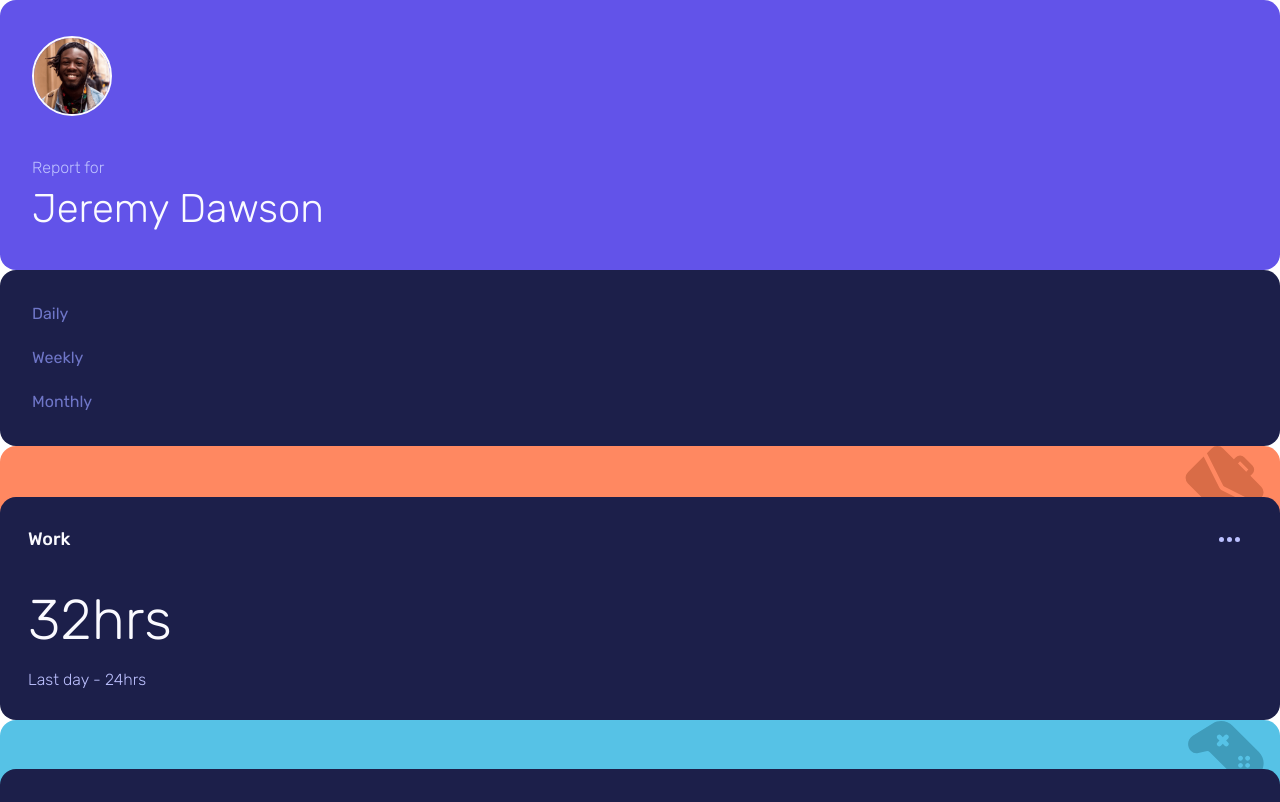
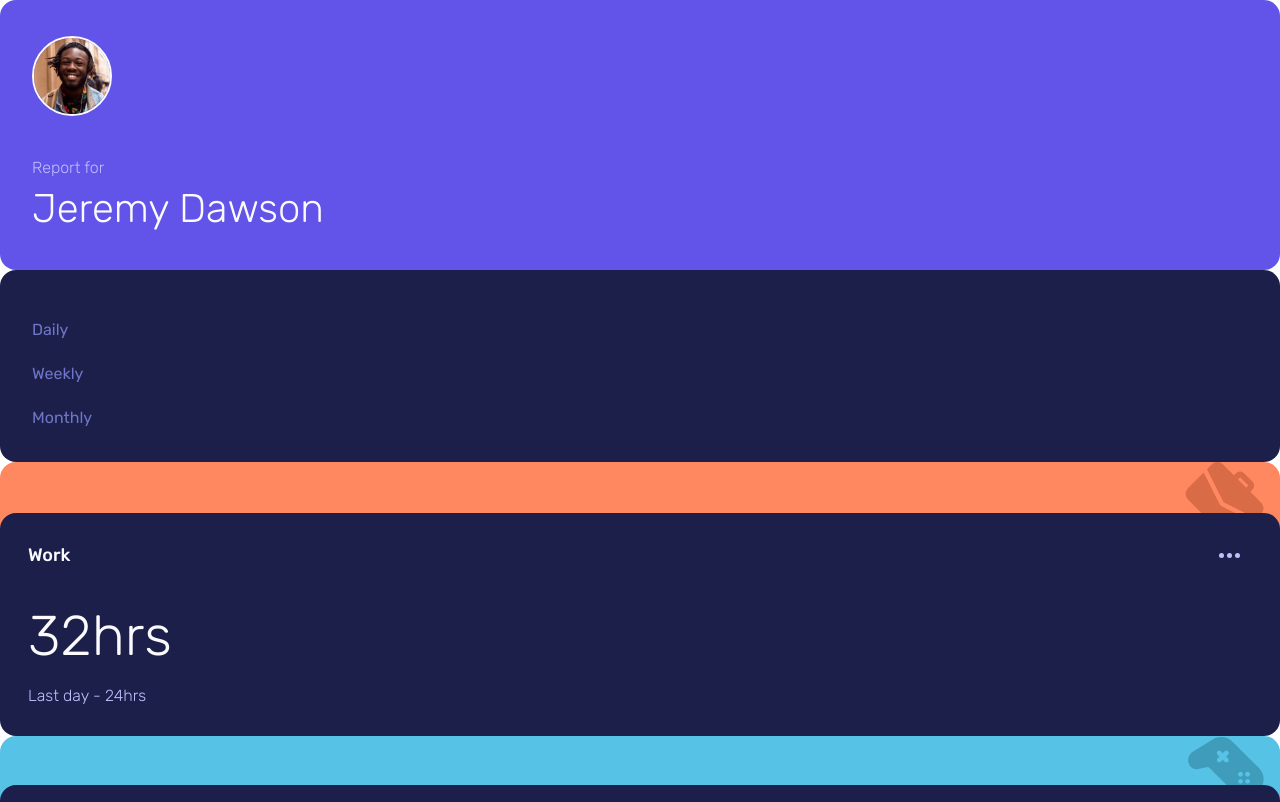
Before and after one commit to revuwem/time-tracking-dashboard, a React (Vite) app: page / in a window 1280 px wide. Shown: the top 802 px of the page. Built offline with nearby package versions, Linux system fonts and the light colour scheme.

Commit message:
feat(components): change styles at TimeSelector

```diff
--- a/src/components/TimeSelector/TimeSelector.tsx
+++ b/src/components/TimeSelector/TimeSelector.tsx
@@ -4,8 +4,8 @@ type TimeSelectorProps = {};
 
 const TimeSelector: React.FC<TimeSelectorProps> = ({}) => {
   return (
-    <nav className="p-8 bg-blue-dark rounded">
-      <ul className="grid gap-5">
+    <nav className="p-8 pt-12 bg-blue-dark rounded">
+      <ul className="flex justify-center md:flex-col gap-5">
         <TimeSelectorItem>Daily</TimeSelectorItem>
         <TimeSelectorItem>Weekly</TimeSelectorItem>
         <TimeSelectorItem>Monthly</TimeSelectorItem>
```
